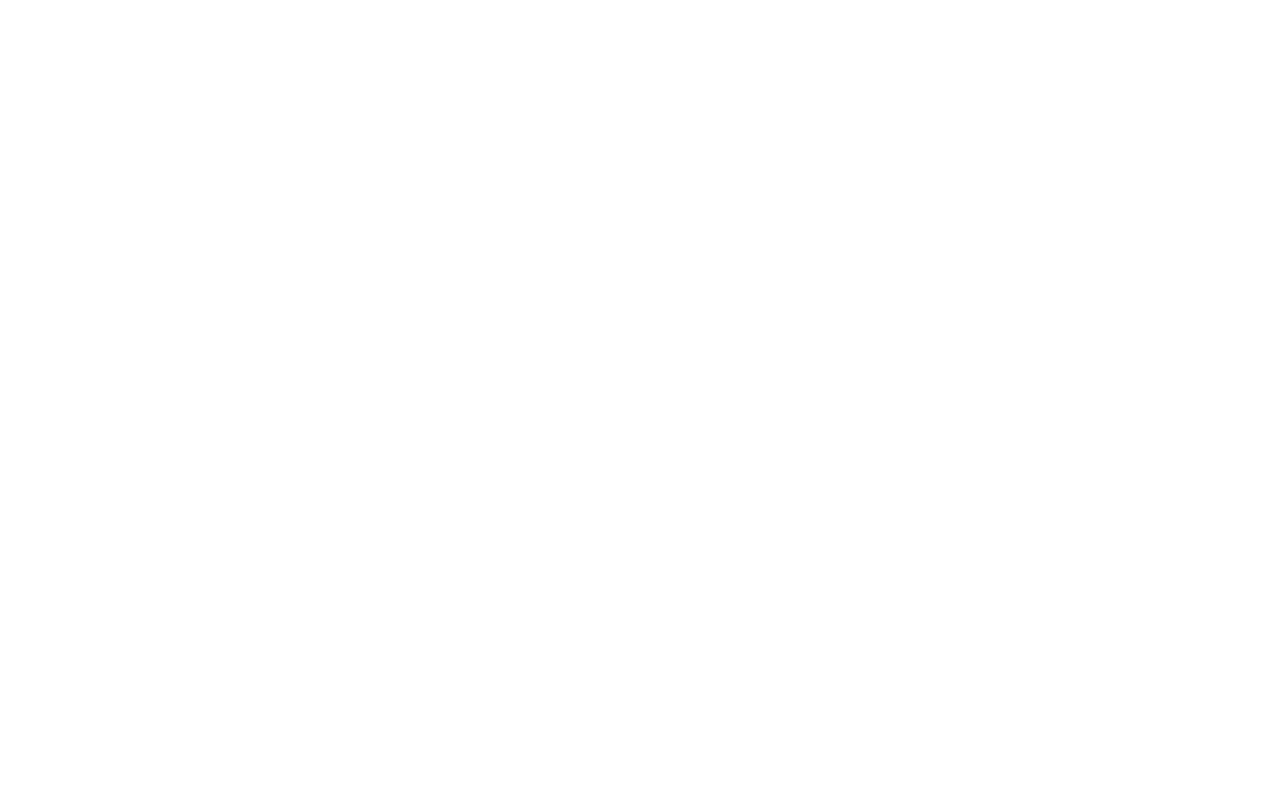
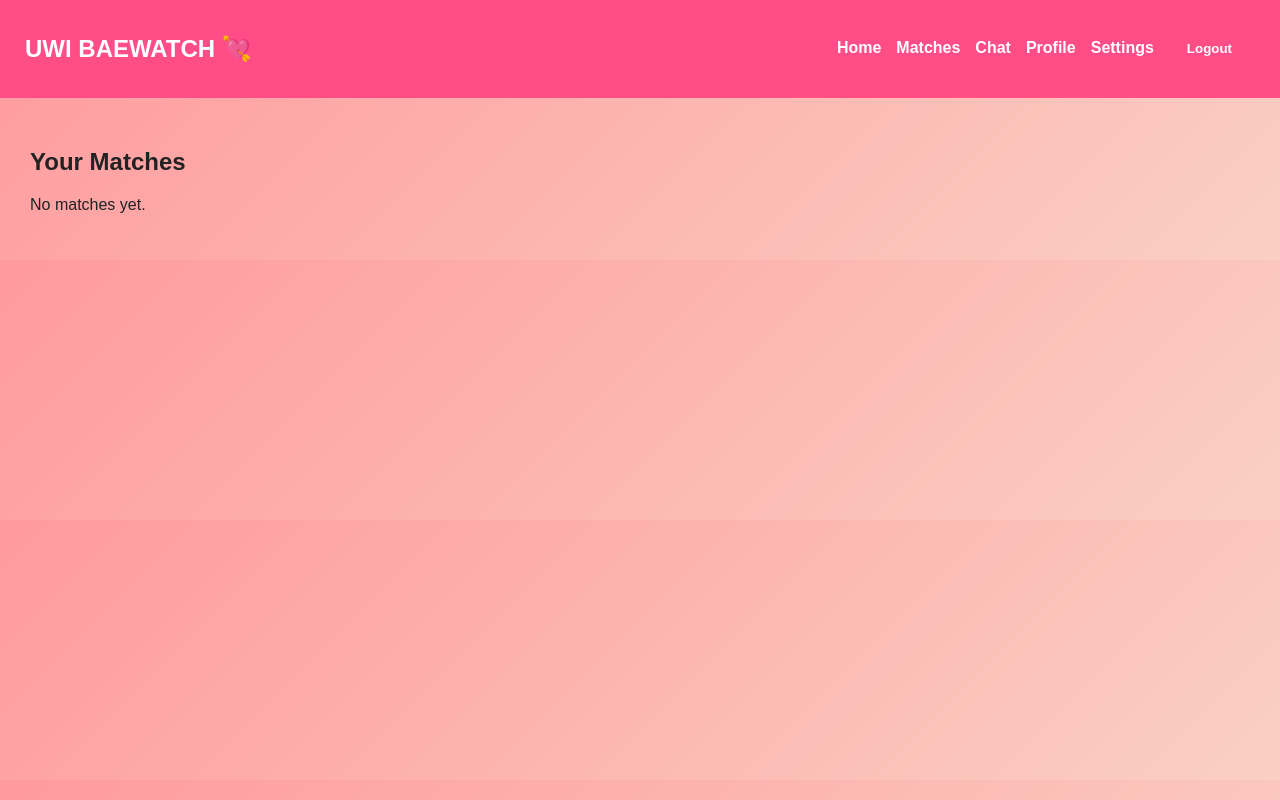
Before and after one commit to Yufraf/uwi-baewatch, a React (Create React App) app: page /matches in a window 1280 px wide. Before the commit this address had no page. Built offline with nearby package versions, Linux system fonts and the light colour scheme; sample sign-in values are in the browser's storage.

Commit message:
fixing tabs

```diff
--- a/src/components/Navbar.js
+++ b/src/components/Navbar.js
@@ -14,6 +14,7 @@
       <h2>UWI BAEWATCH 💘</h2>
       <div className="nav-links">
         <Link to="/home">Home</Link>
+        <Link to="/matches">Matches</Link>
         <Link to="/chat">Chat</Link>
         <Link to="/profile">Profile</Link>
         <Link to="/settings">Settings</Link>
--- a/src/pages/App.js
+++ b/src/pages/App.js
@@ -4,6 +4,7 @@
 import Signup from "./signup";
 import Home from "./home";
 import Chat from "./Chat";
+import Matches from "./matches";
 import Profile from "./Profile";
 import Settings from "./Settings";
 
@@ -15,6 +16,7 @@
         <Route path="/login" element={<Login />} />
         <Route path="/signup" element={<Signup />} />
         <Route path="/home" element={<Home />} />
+        <Route path="/matches" element={<Matches />} />
         <Route path="/chat" element={<Chat />} />
         <Route path="/profile" element={<Profile />} />
         <Route path="/settings" element={<Settings />} />
```
